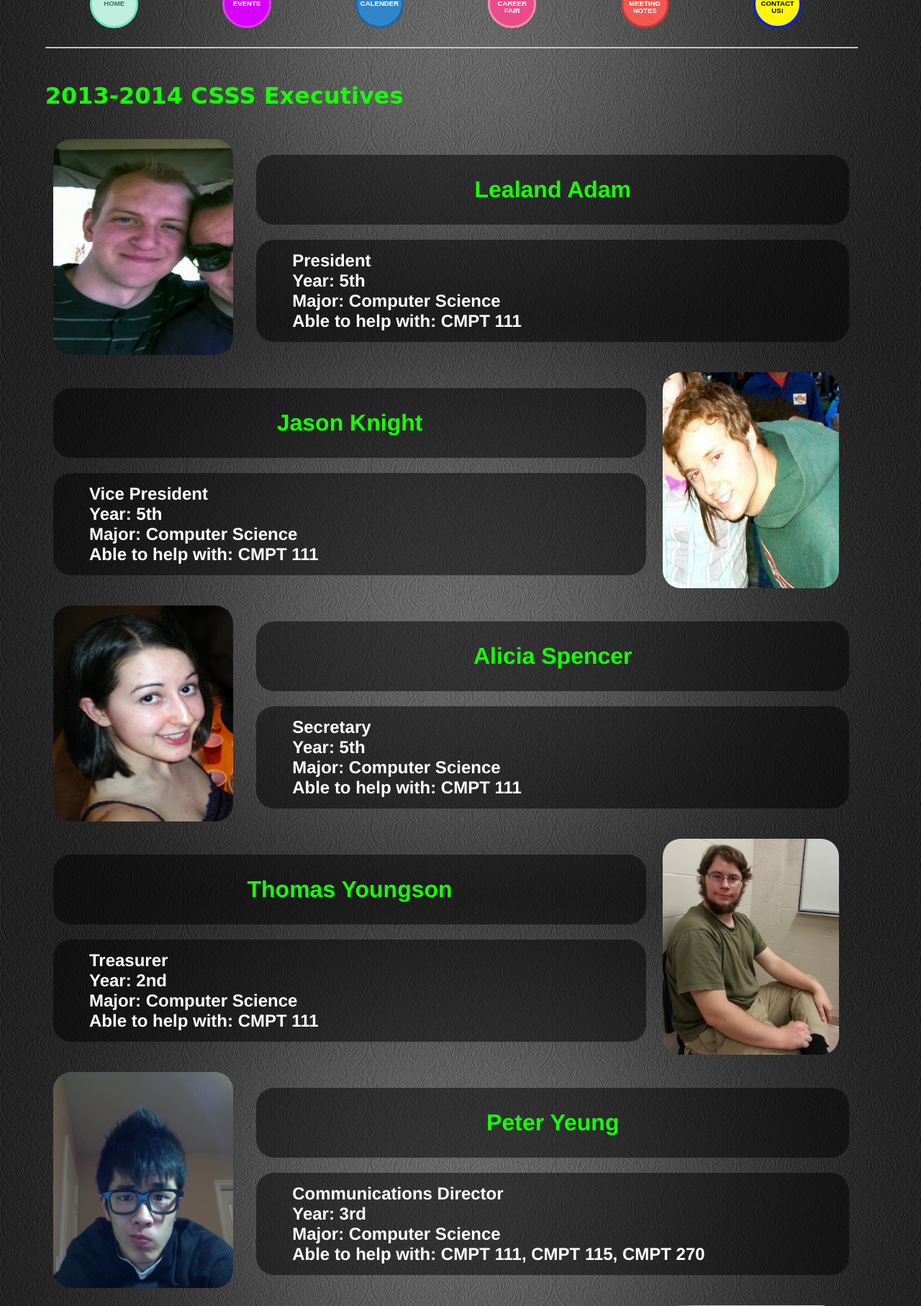
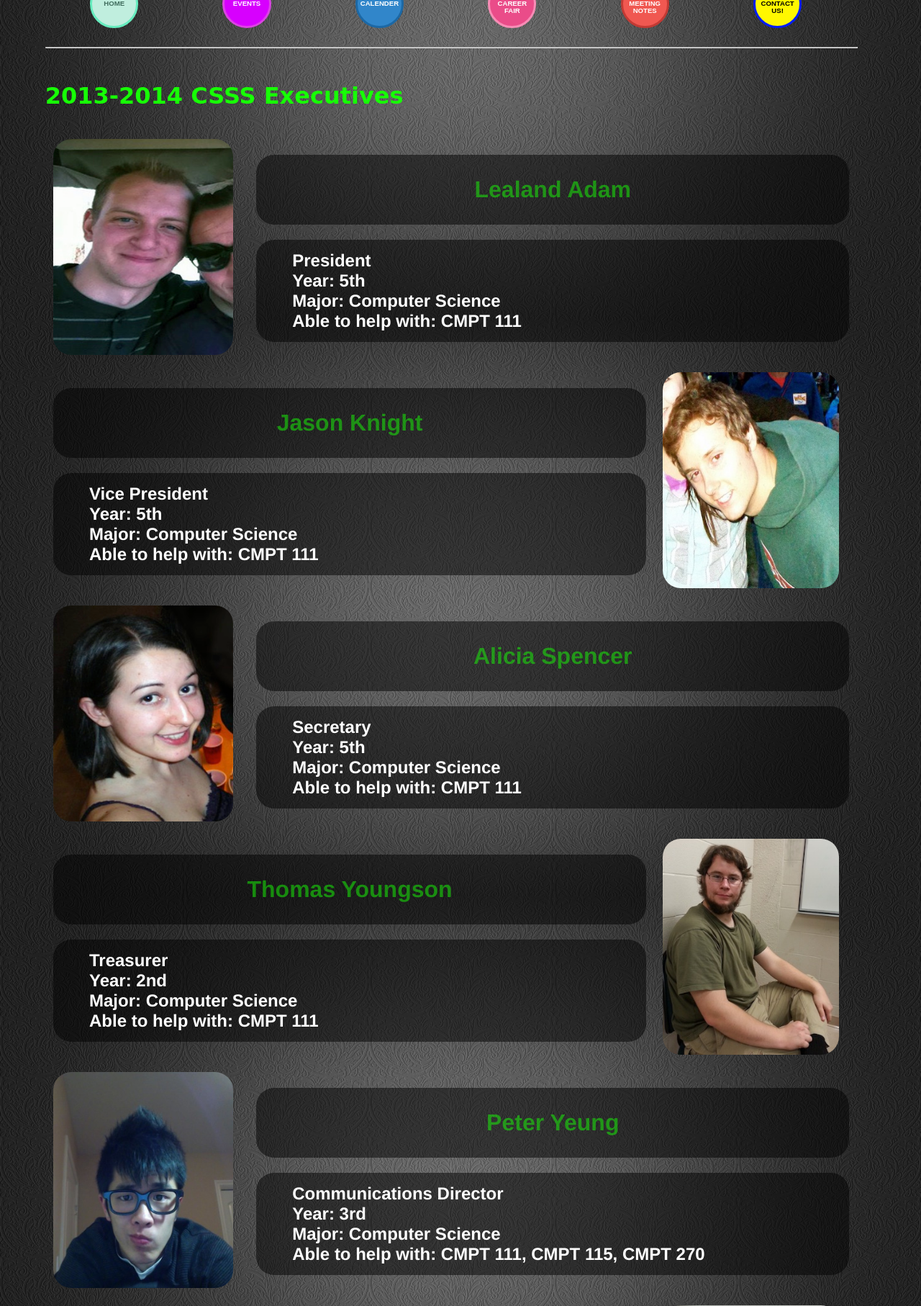
Before and after one commit to pey849/pey849.github.io, a PHP site: page /Current_Execs.html in a window 1280 px wide. Shown: the part 355-2169 px from the top of the page at 72% size. Run offline with PHP 8.4, Linux system fonts and the light colour scheme; some libraries are stand-ins or nearby versions; some web fonts are replaced.

Commit message:
New Green Text for exec name

```diff
--- a/css/Current_Execs.css
+++ b/css/Current_Execs.css
@@ -40,7 +40,7 @@
 }
 
 h1.Exec_Name{
-    color:rgb(23, 255, 6);
+    color:rgba(23, 255, 6, 0.5);
     text-align: center;
     padding: 30px;
     font-family: Helvetica, Sans-Serif;
```
